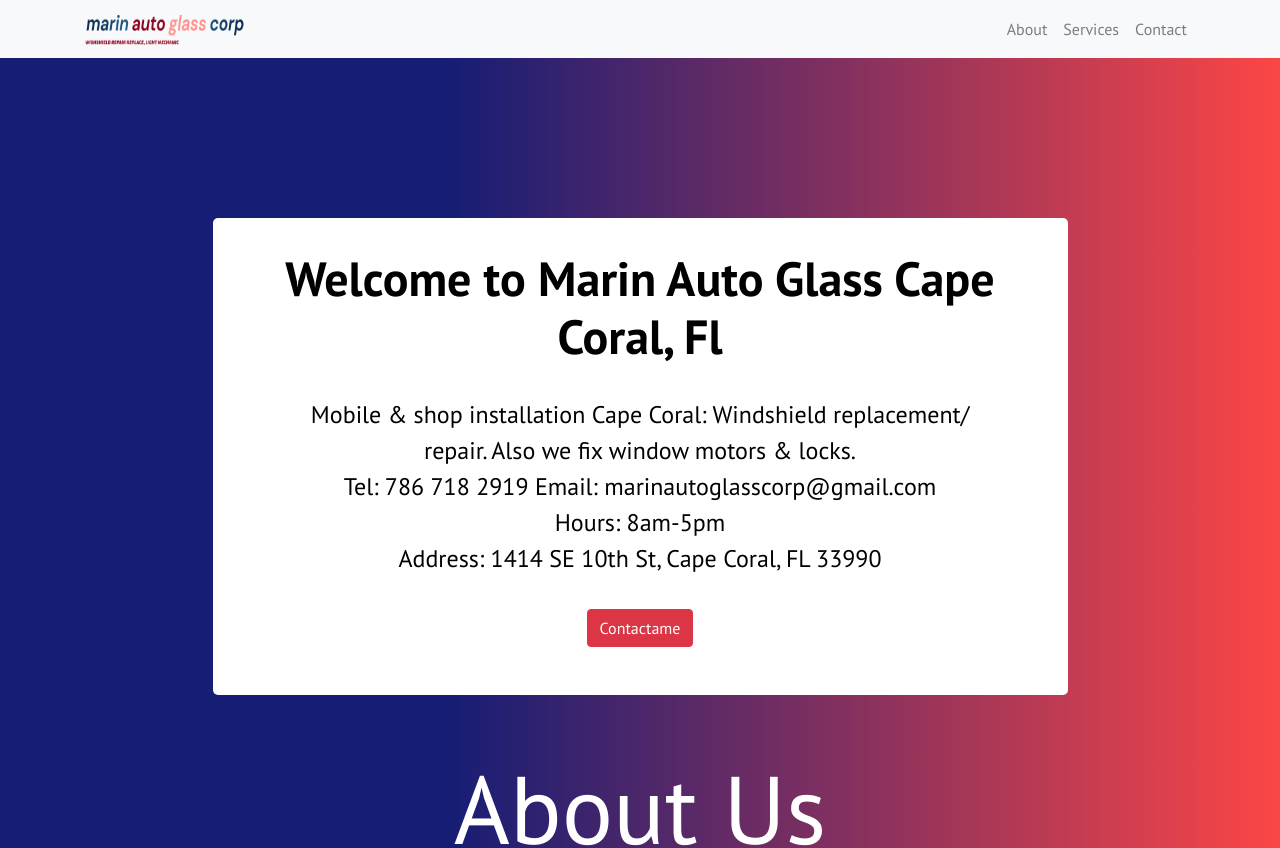
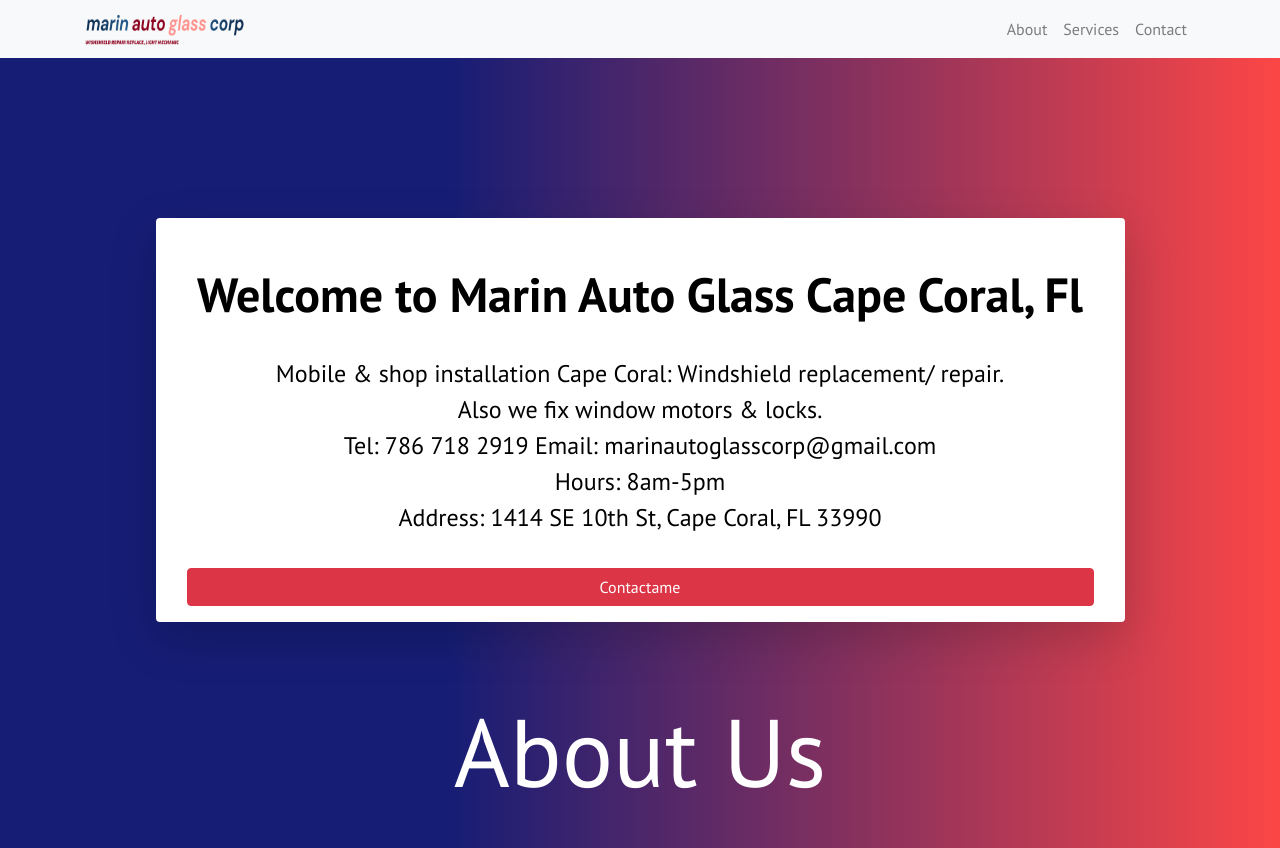
Before and after one commit to T00lio/marinautoglass, a React (Create React App) app: page / in a window 1280 px wide. Shown: the top 848 px of the page. Built offline with nearby package versions, Linux system fonts and the light colour scheme.

Commit message:
improved CTA button

```diff
--- a/src/components/Hero.css
+++ b/src/components/Hero.css
@@ -24,7 +24,7 @@
   margin-bottom: 2rem;
   background-color: white;
   border-radius: 5px;
-  max-width: 75%;
+  max-width: 85%;
 }
 
 .App-logo {
--- a/src/components/Hero.js
+++ b/src/components/Hero.js
@@ -8,7 +8,7 @@
       <div className="hero-section">
         <div className="container">
           <div className="row">
-            <div className="welcome-message col">
+            <div className="welcome-message col shadow-lg p-3 mb-5 bg-body-tertiary rounded">
               <h3 className="title">
                 Welcome to Marin Auto Glass Cape Coral, Fl
               </h3>
@@ -19,9 +19,9 @@
                 2919 Email: marinautoglasscorp@gmail.com <br></br>Hours: 8am-5pm
                 <br></br> Address: 1414 SE 10th St, Cape Coral, FL 33990{" "}
               </p>
-              <button className="btn btn-danger mx-auto mb-5 d-flex">
-                Contactame
-              </button>
+              <div className="d col-12">
+                <button className="btn btn-danger col-12">Contactame</button>
+              </div>
             </div>
           </div>
           <br></br>
```
